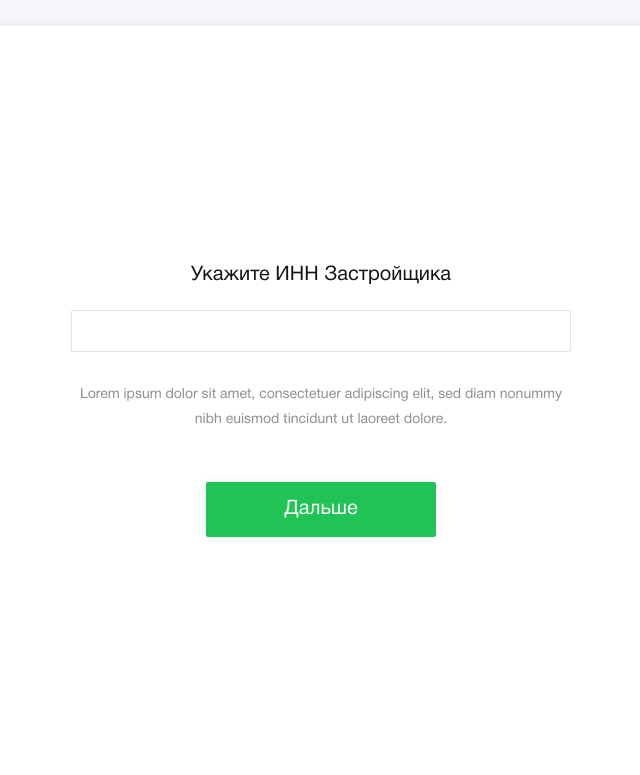
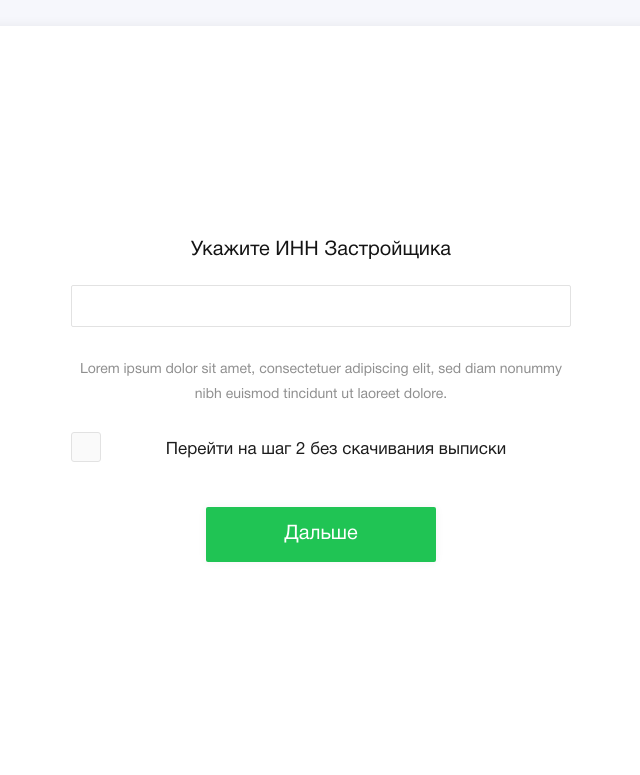
Before and after one commit to everthinq/court_statement_template, a Django app: page /app/ in a window 1280 px wide. Shown: the part 395-1170 px from the top of the page, without its empty margins (319-959 px from the left). Run offline with Django 3.2, Linux system fonts and the light colour scheme; some libraries are stand-ins or nearby versions.

Commit message:
step1 checkbox without downloading pdf file added

```diff
--- a/court_template_app/static/court_template_app/css/main.css
+++ b/court_template_app/static/court_template_app/css/main.css
@@ -418,7 +418,7 @@ header {
       text-decoration: none;
       background: #20C454;
       color: #fff;
-      margin: 50px auto 0; }
+      margin: 100px auto 0; }
 
 .step1 .overlay_js {
   display: none;
--- a/court_template_app/static/court_template_app/js/scripts.js
+++ b/court_template_app/static/court_template_app/js/scripts.js
@@ -52,7 +52,7 @@ $(document).ready(function() {
     // Прогресс(статус) бар
     /*input validation start*/
     $('.step2bt_status').click(function(event) {
-        if($('#fio').val() != '') {
+        if($("#step1_radio_no_download").is(":checked")) {
             activateTab('#step2');
             return;
         }
@@ -287,7 +287,7 @@ $(document).ready(function() {
         }
 
         if(tab == '#step2') {
-            if($('#fio').val() != '') {
+            if($("#step1_radio_no_download").is(":checked")) {
                 activateTab(tab);
                 return;
             }
--- a/court_template_app/templates/court_template_app/index.html
+++ b/court_template_app/templates/court_template_app/index.html
@@ -45,6 +45,12 @@
                         <p>Укажите ИНН Застройщика</p>
                         <input type="text" id="inn" class="number">
                         <p class="text_bt">Lorem ipsum dolor sit amet, consectetuer adipiscing elit, sed diam nonummy nibh euismod tincidunt ut laoreet dolore.</p>
+
+                        <div class="radio_bt_container">
+                            <input type="checkbox" id="step1_radio_no_download">
+                            <label for="step1_radio_no_download">Перейти на шаг 2 без скачивания выписки</label>
+                        </div>
+
                         <a class="step_center step2bt_status">Дальше</a>
                     </form>
 
```
